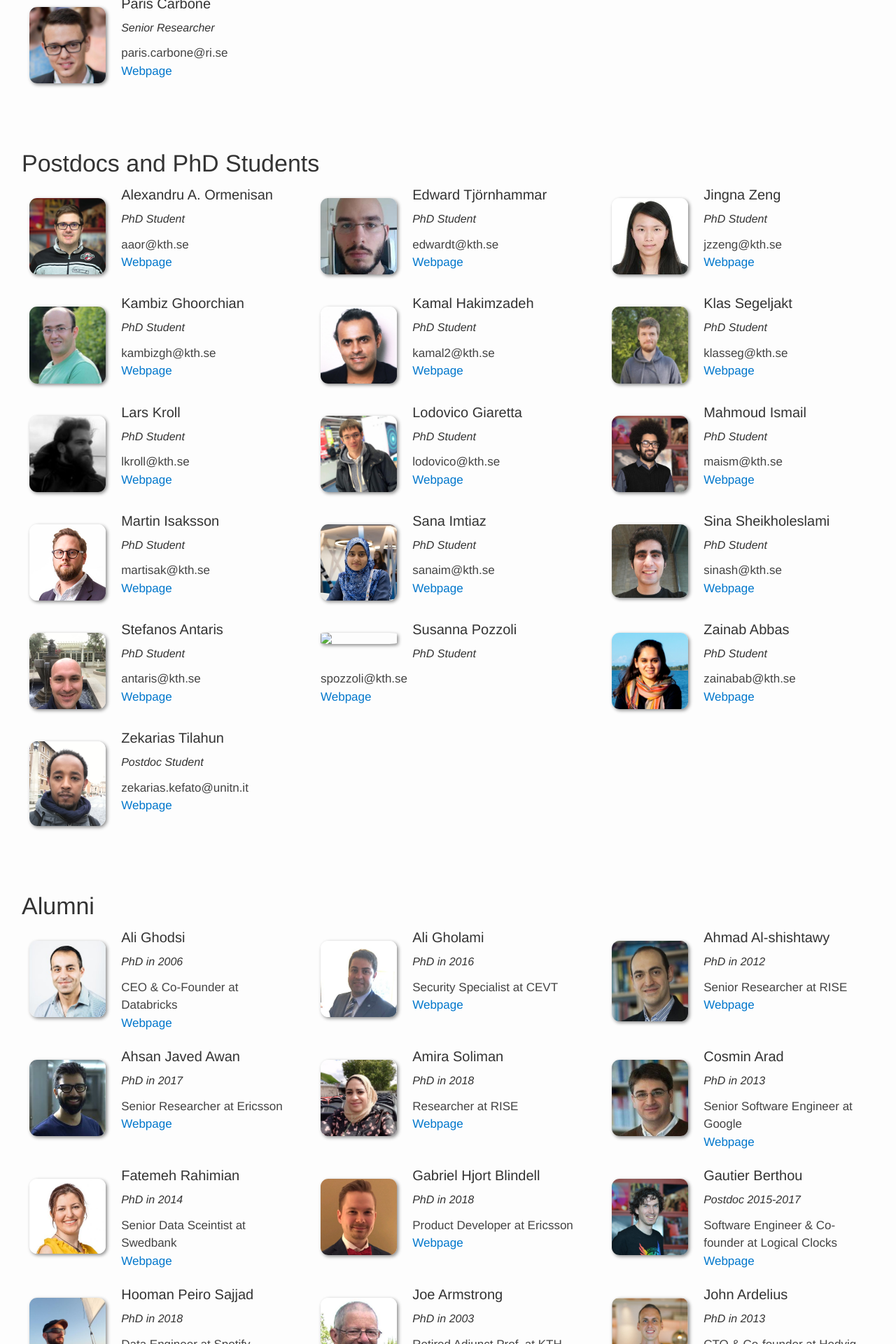
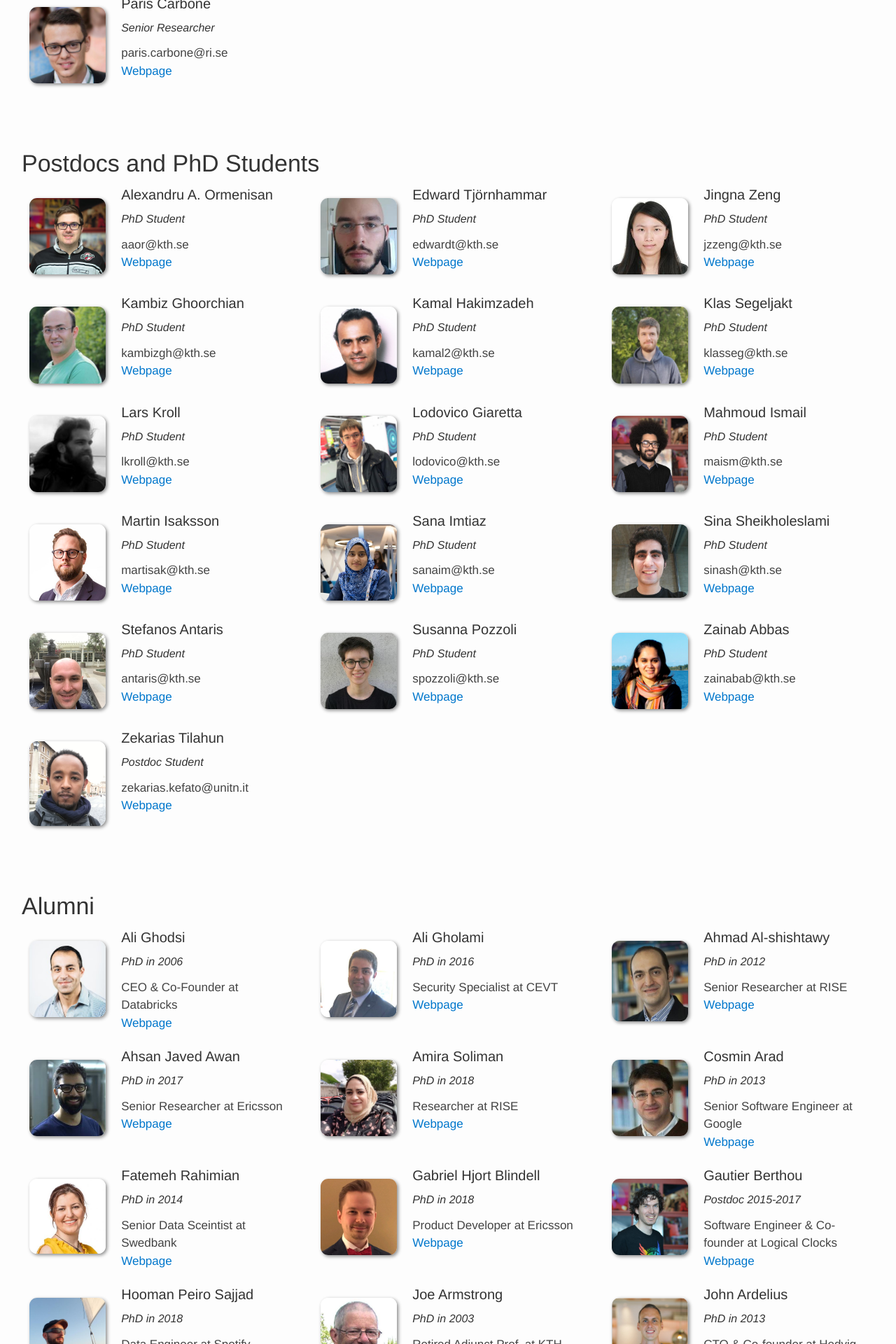
Before and after one commit to dcatkth/dcatkth.github.io, a Jekyll site: the page built from team.md, in a window 1280 px wide. Shown: the part 486-2406 px from the top of the page at 70% size. Built offline with Jekyll 4.4.1, drawn with Linux system fonts in a browser that asks for light colours.

Commit message:
new memebrs

```diff
--- a/index.html
+++ b/index.html
@@ -10,7 +10,7 @@ layout: default
 <p align="justify">
 <b>Distributed Computing at KTH (DC@KTH)</b> is a research group at the division of <a href="https://www.kth.se/scs">Software and Computer Systems (SCS)</a> within the school of <a href="https://www.kth.se/en/eecs/skolan-for-elektroteknik-och-datavetenskap-1.760855">Electrical Engineering and Computer Science (EECS)</a>.
 The goal of the group is to conduct strong research and education on fundamental aspects of distributed computing and computer systems.
-DC@KTH have a focus on large distributed systems and algorithms, big data and cloud systems, and data intelligent and data analysis systems.
+DC@KTH have a focus on large distributed systems and algorithms, big data and cloud systems, and data intelligent and data analysis systems..
 
 <br><br>
 DC@KTH is active in the following areas:
```
Also changed, not shown: images/teampic/susanna.jpg (renamed from images/teampic/sussana.jpg).
